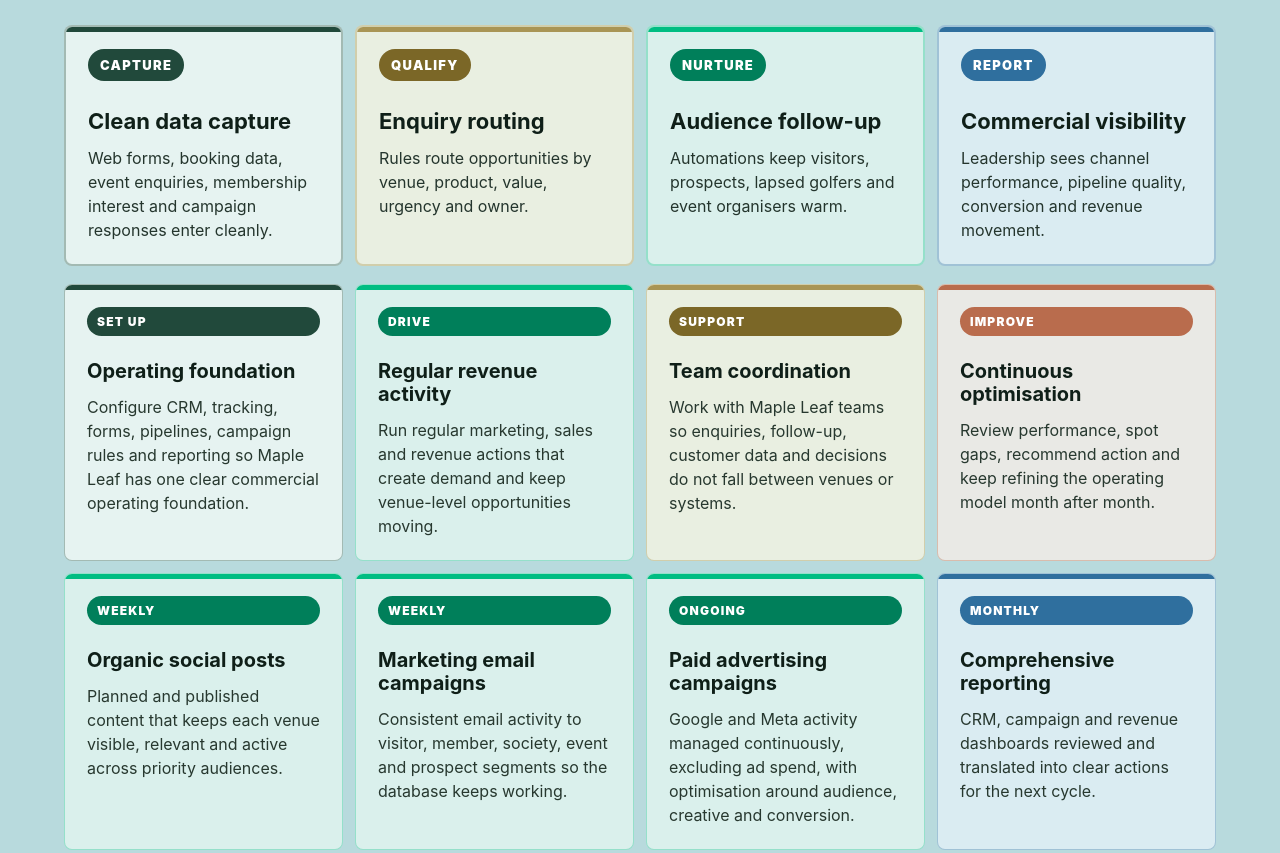
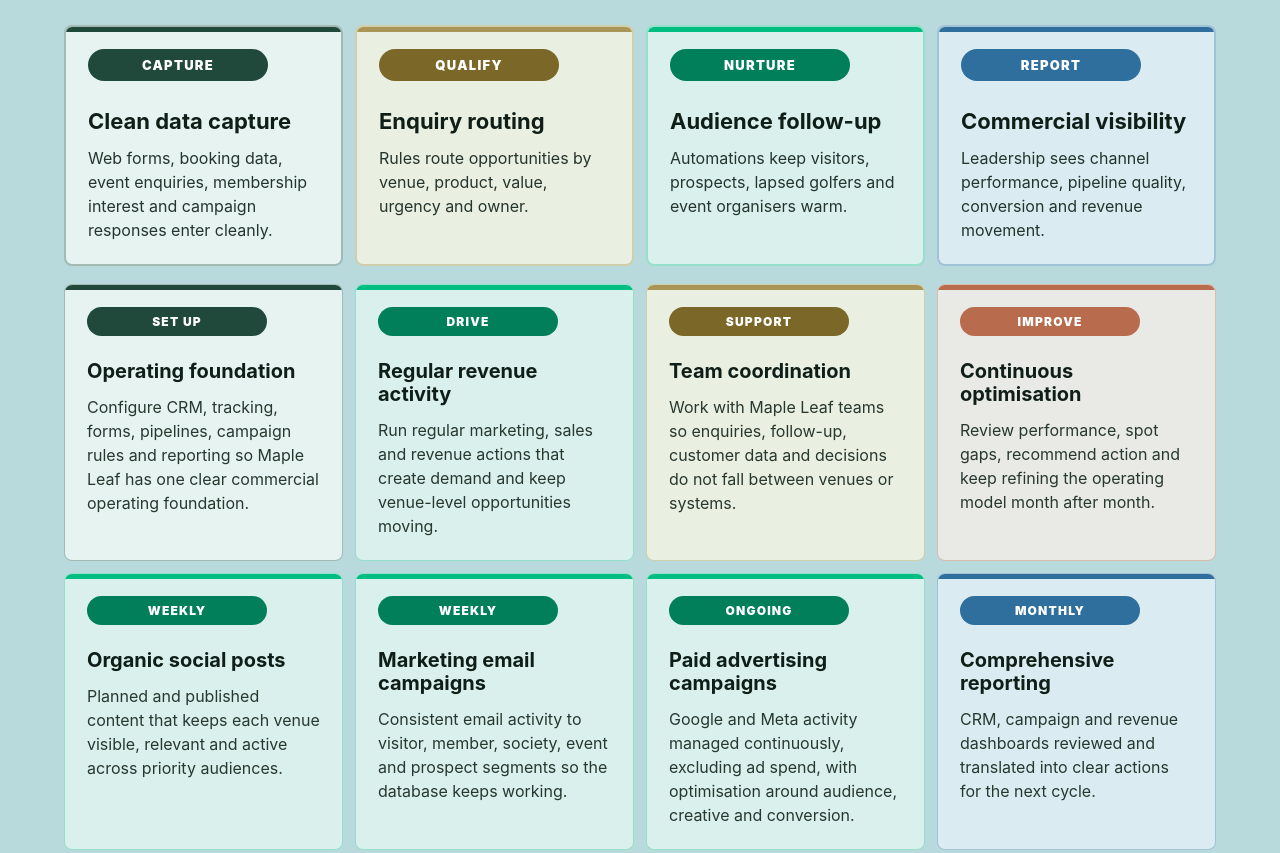
Before and after one commit to nickeden4/maple-leaf-proposal, a website: page index.html in a window 1280 px wide. Shown: the part 4393-5246 px from the top of the page. Drawn offline with Linux system fonts and the light colour scheme.

Commit message:
Polish CRM headline and activity labels

```diff
--- a/index.html
+++ b/index.html
@@ -69,7 +69,7 @@
       </section>
 
       <section class="section-band dark-band">
-        <div class="section-heading"><p class="eyebrow">The Revenue Club position</p><h2>The CRM is the tool. RevOps is the thing that makes it worth having.</h2></div>
+        <div class="section-heading"><p class="eyebrow">The Revenue Club position</p><h2>CRM is the tool. RevOps is the thing that makes it worth having.</h2></div>
         <div class="value-grid">
           <div class="value-card"><span class="card-number">01</span><h3>Revenue architecture</h3><p>Define lifecycle stages, pipelines, hand-offs, lead sources and conversion points across play, membership, events, lessons and group bookings.</p></div>
           <div class="value-card"><span class="card-number">02</span><h3>System connection</h3><p>Map how booking engines, websites, forms, payments, email tools, reviews and reporting should talk to the CRM without creating more admin.</p></div>
--- a/maple-fixes.css
+++ b/maple-fixes.css
@@ -33,3 +33,12 @@
 .flywheel-copy {
   padding-top: 0;
 }
+
+.flow-node span,
+.activity-grid span {
+  display: inline-flex;
+  align-items: center;
+  justify-content: center;
+  width: min(180px, 100%);
+  white-space: nowrap;
+}
```
